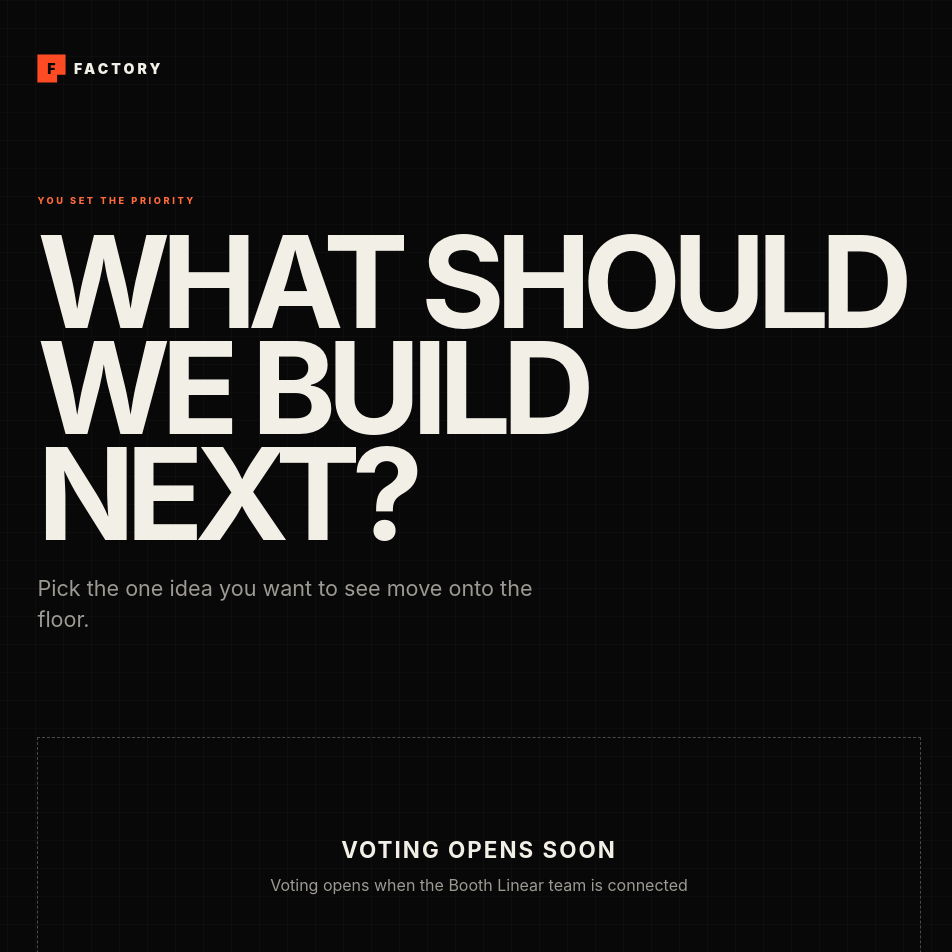
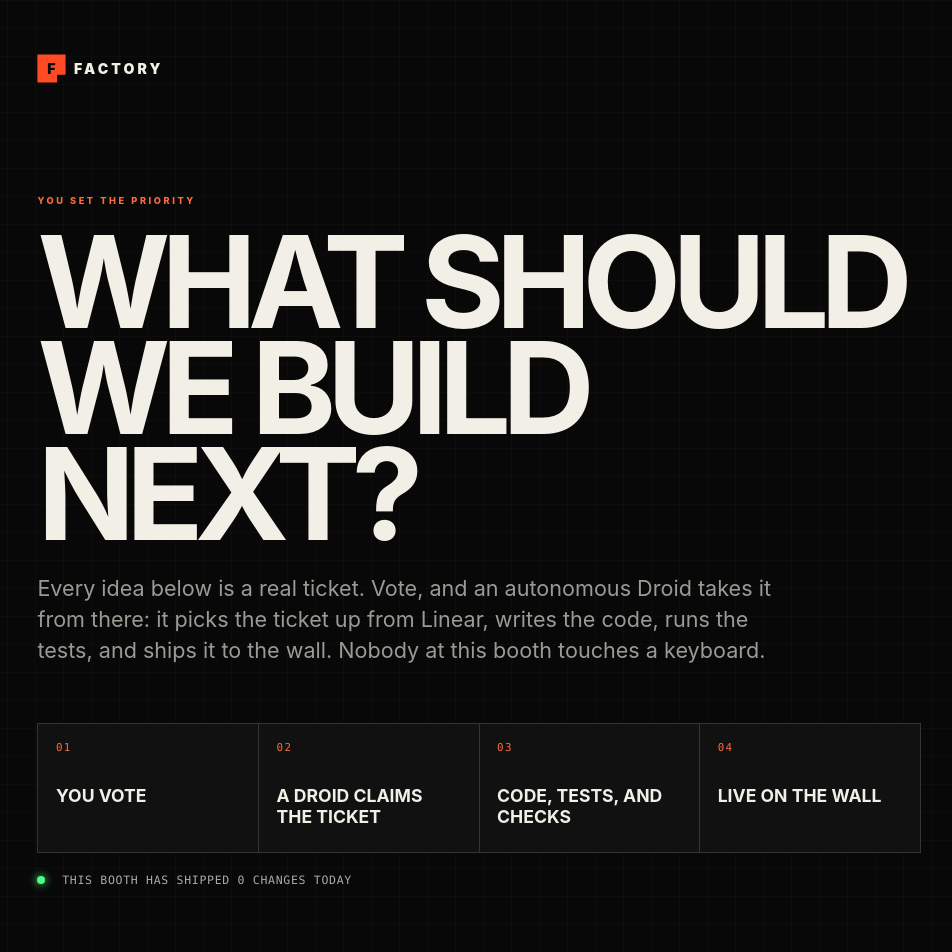
Before and after one commit to camiinthisthang/booth-wall, a Next.js app: page /vote in a window 1280 px wide. Shown: the top 952 px of the page, without its empty margins (161-1113 px from the left). Built offline with nearby package versions, Linux system fonts and the light colour scheme; no server answers.

Commit message:
Explain the live build flow on vote page (#6)
Co-authored-by: factory-droid[bot] <138933559+factory-droid[bot]@users.noreply.github.com>

```diff
--- a/app/globals.css
+++ b/app/globals.css
@@ -414,11 +414,60 @@ input {
   letter-spacing: -0.07em;
 }
 
-.vote-header > p:last-child {
-  max-width: 34rem;
+.vote-intro {
+  max-width: 48rem;
+  margin: 0;
   color: var(--soft);
   font-size: clamp(1rem, 2.2vw, 1.35rem);
   line-height: 1.45;
+}
+
+.installation-flow {
+  display: grid;
+  grid-template-columns: repeat(4, 1fr);
+  gap: 1px;
+  margin: clamp(2rem, 5vw, 3.5rem) 0 1.25rem;
+  padding: 1px;
+  background: var(--line);
+  list-style: none;
+}
+
+.installation-flow li {
+  min-height: 8rem;
+  padding: 1.1rem;
+  background: var(--panel);
+}
+
+.installation-flow span,
+.installation-flow strong {
+  display: block;
+}
+
+.installation-flow span {
+  margin-bottom: 2rem;
+  color: var(--signal-bright);
+  font-family: ui-monospace, SFMono-Regular, Menlo, monospace;
+  font-size: 0.68rem;
+  letter-spacing: 0.12em;
+}
+
+.installation-flow strong {
+  max-width: 12rem;
+  font-size: clamp(0.9rem, 1.7vw, 1.1rem);
+  line-height: 1.15;
+  text-transform: uppercase;
+}
+
+.shipped-today {
+  display: flex;
+  align-items: center;
+  gap: 0.65rem;
+  margin: 0;
+  color: #aaa;
+  font-family: ui-monospace, SFMono-Regular, Menlo, monospace;
+  font-size: 0.72rem;
+  letter-spacing: 0.06em;
+  text-transform: uppercase;
 }
 
 .vote-alert {
@@ -527,6 +576,21 @@ input {
     font-size: clamp(3rem, 17vw, 5.2rem);
   }
 
+  .installation-flow {
+    grid-template-columns: 1fr;
+  }
+
+  .installation-flow li {
+    display: grid;
+    grid-template-columns: 2.5rem 1fr;
+    align-items: center;
+    min-height: auto;
+  }
+
+  .installation-flow span {
+    margin: 0;
+  }
+
   .ballot-card {
     grid-template-columns: 2rem 1fr auto;
     gap: 0.8rem;
--- a/app/vote/vote.tsx
+++ b/app/vote/vote.tsx
@@ -14,6 +14,10 @@ type IssueResponse = {
   configured: boolean;
   issues: VoteIssue[];
   message?: string;
+};
+
+type GitHubSummary = {
+  mergedToday: number;
 };
 
 const VOTER_KEY = "booth-voter-id";
@@ -33,6 +37,7 @@ export function Vote() {
   const [error, setError] = useState("");
   const [voted, setVoted] = useState<Set<string>>(new Set());
   const [pending, setPending] = useState<Set<string>>(new Set());
+  const [mergedToday, setMergedToday] = useState(0);
 
   useEffect(() => {
     const savedVoteTimer = window.setTimeout(() => {
@@ -45,6 +50,13 @@ export function Vote() {
         setData((await response.json()) as IssueResponse);
       })
       .catch(() => setError("The ballot is temporarily unavailable."));
+    fetch("/api/github/summary", { cache: "no-store" })
+      .then(async (response) => {
+        if (!response.ok) throw new Error();
+        const summary = (await response.json()) as GitHubSummary;
+        setMergedToday(summary.mergedToday);
+      })
+      .catch(() => undefined);
     return () => window.clearTimeout(savedVoteTimer);
   }, []);
 
@@ -118,8 +130,23 @@ export function Vote() {
       <header className="vote-header">
         <a className="factory-mark compact" href="/wall"><span>F</span> FACTORY</a>
         <p className="eyebrow">YOU SET THE PRIORITY</p>
-        <h1>WHAT SHOULD<br />WE BUILD NEXT?</h1>
-        <p>Pick the one idea you want to see move onto the floor.</p>
+        <h1 aria-label="What should we build next?">WHAT SHOULD<br />WE BUILD NEXT?</h1>
+        <p className="vote-intro">
+          Every idea below is a real ticket. Vote, and an autonomous Droid takes
+          it from there: it picks the ticket up from Linear, writes the code,
+          runs the tests, and ships it to the wall. Nobody at this booth touches
+          a keyboard.
+        </p>
+        <ol className="installation-flow" aria-label="How your vote reaches the wall">
+          <li><span>01</span><strong>You vote</strong></li>
+          <li><span>02</span><strong>A Droid claims the ticket</strong></li>
+          <li><span>03</span><strong>Code, tests, and checks</strong></li>
+          <li><span>04</span><strong>Live on the wall</strong></li>
+        </ol>
+        <p className="shipped-today" aria-live="polite">
+          <span className="signal-dot" />
+          This booth has shipped {mergedToday} changes today
+        </p>
       </header>
       {error && <div className="vote-alert" role="alert">{error}</div>}
       {!data && !error && <div className="system-state">Loading the live ballot...</div>}
```
Also changed, not shown: 1 other file (tests, documents, lock files or other folders).
